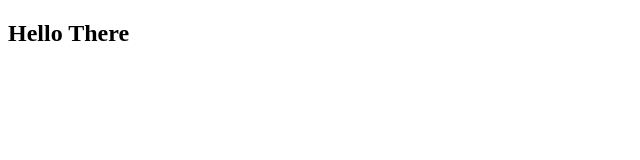
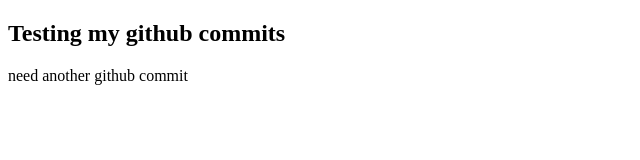
Before and after one commit to BenShigeruClark/test-repo, a plain HTML site: page index.html in a window 1280 px wide. Shown: the whole page, without its empty margins (0-640 px from the left). Drawn offline with Linux system fonts and the light colour scheme.

Commit message:
hope this is working

```diff
--- a/index.html
+++ b/index.html
@@ -4,6 +4,7 @@
         <title>Testing</title>
     </head>
     <body>
-        <H2>Hello There</H2>
+        <H2>Testing my github commits</H2>
+        <p>need another github commit</p>
     </body>
 </html>
```
